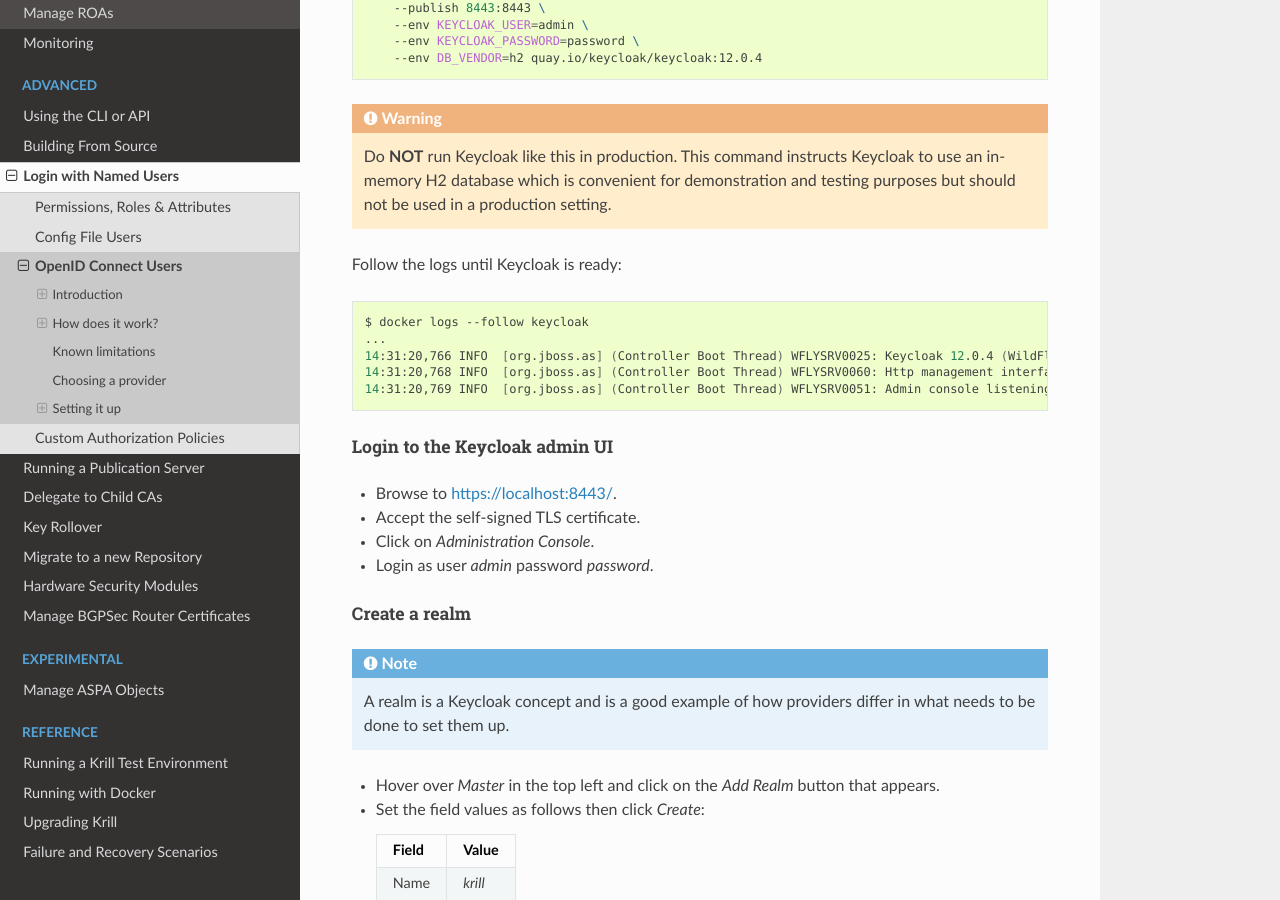
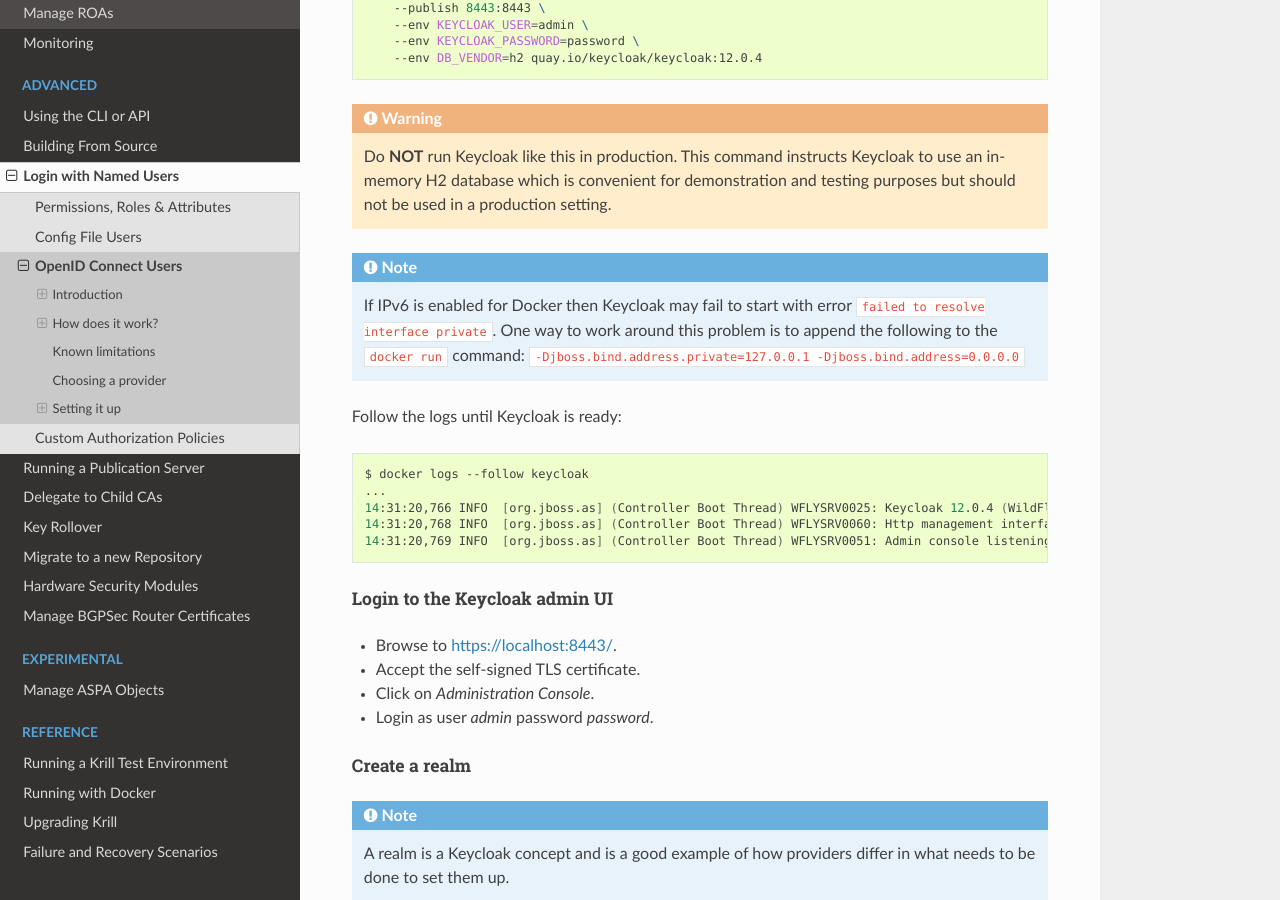
Before and after one commit to NLnetLabs/krill-manual, a Sphinx documentation site: the page built from source/multi-user/openid-connect-provider.rst, in a window 1280 px wide and 900 px high, scrolled down 7880 px. Built offline with Sphinx 7.4.7 and the Read the Docs theme 2.0.0, drawn with Linux system fonts in a browser that asks for light colours; the version number could not be read and is left out.

Commit message:
Add tip for running Keycloak on an IPv6 enabled Docker host.

```diff
--- a/source/multi-user/openid-connect-provider.rst
+++ b/source/multi-user/openid-connect-provider.rst
@@ -407,6 +407,12 @@
              database which is convenient for demonstration and
              testing purposes but should not be used in a production
              setting.
+
+.. note:: If IPv6 is enabled for Docker then Keycloak may fail to
+          start with error ``failed to resolve interface private``.
+          One way to work around this problem is to append the
+          following to the ``docker run`` command:
+          ``-Djboss.bind.address.private=127.0.0.1 -Djboss.bind.address=0.0.0.0``
 
 Follow the logs until Keycloak is ready:
 
```
